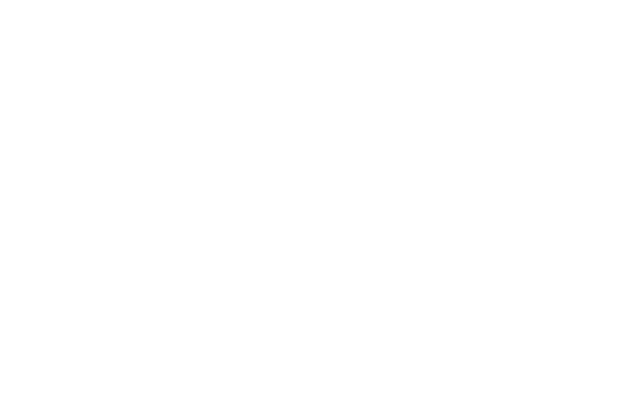
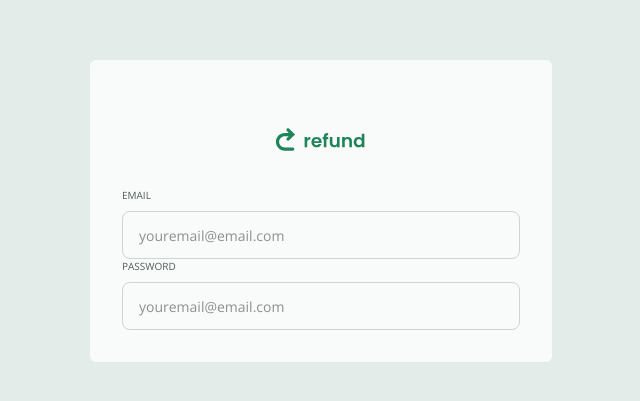
Before and after one commit to jotadagostin/refund-2.0, a React (Vite) app in the folder web/: page / in a window 1280 px wide. Shown: the part 189-590 px from the top of the page, without its empty margins (319-959 px from the left). Built offline with nearby package versions, Linux system fonts and the light colour scheme.

Commit message:
new components

```diff
--- a/web/package.json
+++ b/web/package.json
@@ -12,6 +12,7 @@
     "@tailwindcss/vite": "^4.1.13",
     "react": "^19.1.1",
     "react-dom": "^19.1.1",
+    "react-router": "^7.9.1",
     "tailwindcss": "^4.1.13"
   },
   "devDependencies": {
--- a/web/src/App.tsx
+++ b/web/src/App.tsx
@@ -1,5 +1,5 @@
-// import "./index.css";
+import { Routes } from "./routes";
 
 export function App() {
-  return <h1 className="text-4xl font-bold text-gray-500">Testing Tailwind</h1>;
+  return <Routes />;
 }
--- /dev/null
+++ b/web/src/components/AuthLayout.tsx
@@ -0,0 +1,13 @@
+import { Outlet } from "react-router";
+import logoSvg from "../assets/logo.svg";
+
+export function AuthLayout() {
+  return (
+    <div className="w-screen h-screen bg-gray-400 flex flex-col justify-center items-center text-gray-100">
+      <main className="bg-gray-500 p-8 rounded-md flex items-center flex-col md:min-w-[462px]">
+        <img src={logoSvg} alt="logo" className="my-8" />
+        <Outlet />
+      </main>
+    </div>
+  );
+}
--- /dev/null
+++ b/web/src/components/Input.tsx
@@ -0,0 +1,21 @@
+type Props = React.ComponentProps<"input"> & {
+  legend?: string;
+};
+
+export function Input({ legend, ...rest }: Props) {
+  return (
+    <fieldset className="flex flex-1 max-h-20 text-gray-200 focus-within:text-green-100">
+      {legend && (
+        <legend className="uppercase text-xxs  mb-2 text-inherits">
+          {legend}
+        </legend>
+      )}
+
+      <input
+        type="text"
+        {...rest}
+        className="w-full h-12 rounded-lg border border-gray-300 px-4 text-sm text-gray-100 bg-transparent"
+      />
+    </fieldset>
+  );
+}
--- a/web/src/index.css
+++ b/web/src/index.css
@@ -10,4 +10,6 @@
   --color-gray-500: #f9fbfa;
   --color-green-100: #1f8459;
   --color-green-200: #2cb178;
+
+  --text-xxs: 0.625rem;
 }
--- /dev/null
+++ b/web/src/pages/SignIn.tsx
@@ -0,0 +1,21 @@
+import { Input } from "../components/Input";
+
+export function SignIn() {
+  return (
+    <form action="" className="w-full flex-col gap-4">
+      <Input
+        required
+        legend="Email"
+        type="email"
+        placeholder="youremail@email.com"
+      />
+
+      <Input
+        required
+        legend="Password"
+        type="password"
+        placeholder="youremail@email.com"
+      />
+    </form>
+  );
+}
--- /dev/null
+++ b/web/src/routes/auth-routes.tsx
@@ -0,0 +1,13 @@
+import { Routes, Route } from "react-router";
+import { SignIn } from "../pages/SignIn";
+import { AuthLayout } from "../components/AuthLayout";
+
+export function AuthRoutes() {
+  return (
+    <Routes>
+      <Route path="/" element={<AuthLayout />}>
+        <Route path="/" element={<SignIn />} />
+      </Route>
+    </Routes>
+  );
+}
--- /dev/null
+++ b/web/src/routes/index.tsx
@@ -0,0 +1,10 @@
+import { BrowserRouter } from "react-router";
+import { AuthRoutes } from "./auth-routes";
+
+export function Routes() {
+  return (
+    <BrowserRouter>
+      <AuthRoutes />
+    </BrowserRouter>
+  );
+}
```
Also changed, not shown: 1 other file (tests, documents, lock files or other folders).
